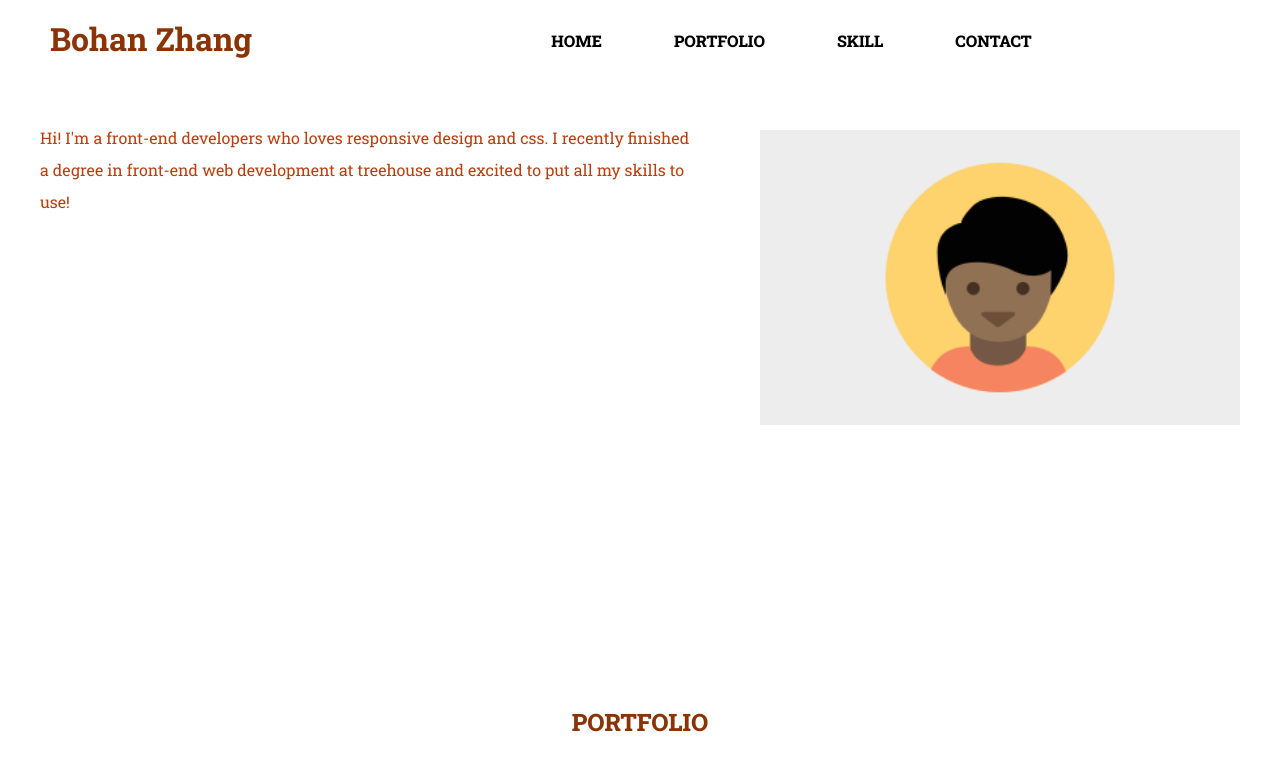
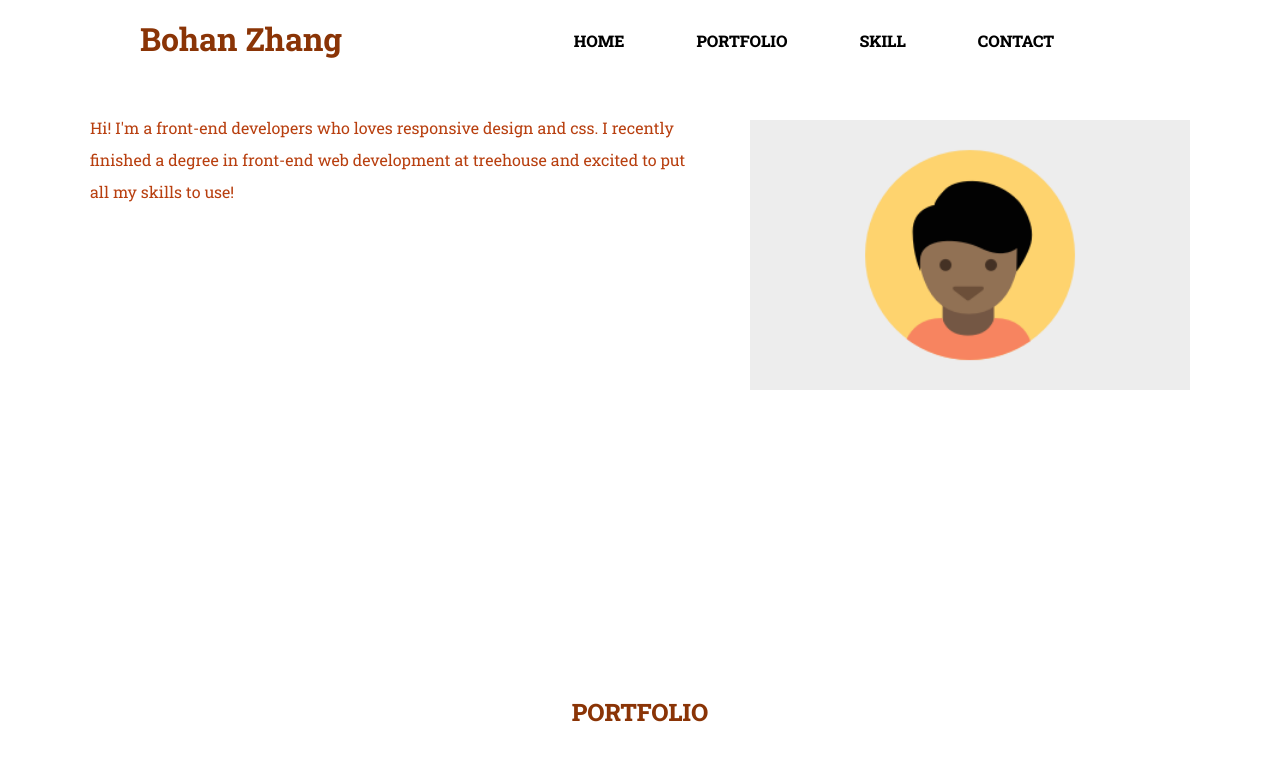
Before and after one commit to allan9595/responsive_layout_treehouse, a plain HTML site: page index.html in a window 1280 px wide. Shown: the top 781 px of the page. Drawn offline with Linux system fonts and the light colour scheme.

Commit message:
uneven image fix

```diff
--- a/css/styles.css
+++ b/css/styles.css
@@ -146,6 +146,8 @@ body {
     header nav{
         text-align: center;
         width: 100%;
+        width: 1100px;
+        margin:auto;
     }
 
     /*get rid of the default list shape, auto margin and padding right ensure it at center*/
@@ -153,7 +155,6 @@ body {
         list-style-type: none;
         padding-right: 50px;
         margin: auto;
-        max-width:1100px;
     }
 
     /*give the navbar a padding space top and bottom, bold its font weight*/
@@ -250,6 +251,7 @@ body {
         font-weight: 800;
         clear: both
     }
+
     main {
         margin: 30px;
     }
@@ -502,14 +504,15 @@ body {
 
     .contact-title, .skill-title {
         margin: auto;
-        width:1100px;
         padding: 10em 0 2em 0;
         font-weight: 800;
         clear: both
     }
 
     main {
-        margin: 40px;
+        margin: auto;
+        width: 1100px;
+
     }
 
     h2, h3 {
```
